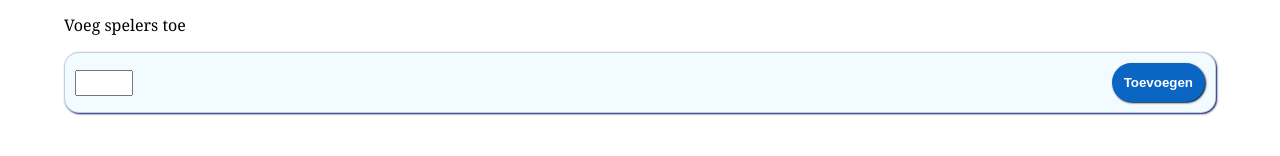
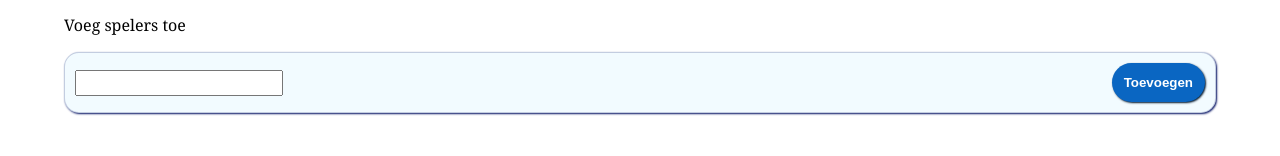
Before and after one commit to AntonBies/luuk-discgolf, a React (Create React App) app: page / in a window 1280 px wide. Shown: the part 142-298 px from the top of the page. Built offline with nearby package versions, Linux system fonts and the light colour scheme.

Commit message:
Forgotten file

```diff
--- a/src/components/hole/Hole.css
+++ b/src/components/hole/Hole.css
@@ -3,7 +3,7 @@ img {
   width: 100%;
 }
 
-input {
+input.input-score {
   max-width: 50px;
 }
 
```
